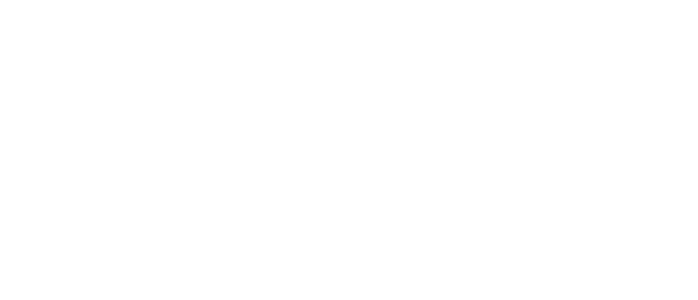
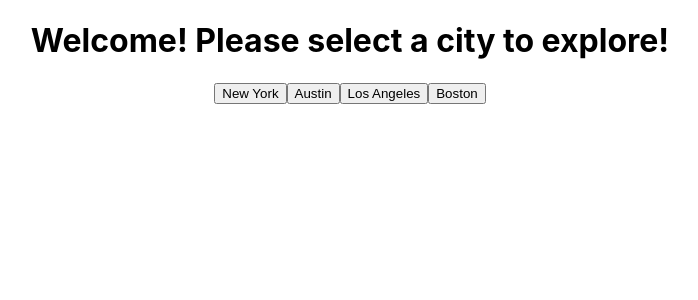
Before and after one commit to cmur11/apartmentreviewfrontend, a React (Create React App) app: page /welcome in a window 1280 px wide. Shown: the top 300 px of the page, without its empty margins (290-988 px from the left). Built offline with nearby package versions, Linux system fonts and the light colour scheme.

Commit message:
work in progress

```diff
--- a/src/components/App.js
+++ b/src/components/App.js
@@ -1,15 +1,16 @@
 // import logo from './logo.svg';
 import react, {useState, useEffect} from "react"
+import Cities from "./Cities"
 import LoginForm from "./LoginForm"
 import ListingContainer from "./ListingContainer.js"
 import {Route, BrowserRouter as Router, Switch, Link} from "react-router-dom";
 import '../App.css';
 
 function App() {
+ const [city, setCity] = useState("")
 
 
-
-
+console.log(city)
 
   return (
     <div className="App">
@@ -17,9 +18,11 @@
         <Route exact path="/login">
           <LoginForm />
         </Route>
-
+        <Route exact path = "/welcome">
+          <Cities setCity = {setCity}/>
+        </Route>
         <Route exact path="/home">
-          <ListingContainer />
+          <ListingContainer city = {city} setCity = {setCity}/>
         </Route>
       </Router>
     </div>
--- /dev/null
+++ b/src/components/Cities.js
@@ -0,0 +1,18 @@
+import { Link } from "react-router-dom";
+import react, {useState} from "react"
+function Cities({setCity}){
+
+    return(
+        <div className = "City Selector">
+        <h1>Welcome! Please select a city to explore!</h1>
+        <Link to ="/home">
+        <button onClick = {(e) => setCity(e.target.value)} value = "Manhattan">New York</button>
+        <button onClick = {(e) => setCity(e.target.value)} value = "Austin">Austin</button>
+        <button onClick = {(e) => setCity(e.target.value)} value = "Los Angeles">Los Angeles</button>
+        <button onClick = {(e) => setCity(e.target.value)} value = "Boston">Boston</button>
+        </Link>
+        </div>
+    )
+}
+
+export default Cities;
--- a/src/components/Filter.js
+++ b/src/components/Filter.js
@@ -45,13 +45,13 @@
             </select>
 
 
-        <label className = "priceLabel" >Price:</label>
+        <label className = "priceLabel" >Max Price:</label>
         <select class = "Price" onChange = {(e) => setPrice(e.target.value)}>
         <option value = "All"> </option>
         <option value = "800">$800</option>
-        <option value = "1000">$1,000+</option>
-        <option value = "1200">$1,200+</option>
-        <option value = "1500">$1,500+</option>
+        <option value = "1000">$1,000</option>
+        <option value = "1200">$1,200</option>
+        <option value = "1500">$1,500</option>
         </select>
         <input type = "submit"/>
 
--- a/src/components/ListingCards.js
+++ b/src/components/ListingCards.js
@@ -1,22 +1,25 @@
 import react, {useState} from "react"
 // import { Card, Icon } from 'semantic-ui-react'
+import OneListing from "./OneListing"
 
 function ListingCards({listing, user}){
     // console.log(listing)
+    const [oneListing, setOneListing] = useState([])
     // console.log(user)
-    console.log(listing.photos)
-    let x = listing.photos
+
+    console.log(oneListing)
 
     return(
         <>
-        <div className = "listing">
-            <h4>Address:{listing.address}, {listing.city}, {listing.state}, {listing.zip_code}</h4>
+        {/* {oneListing} ? <OneListing/> : */}
+        <div  className = "listing">
+            <h4 onClick = {(e) => setOneListing(listing)}>Address:{listing.address}, {listing.city}, {listing.state}, {listing.zip_code}</h4>
             <h5>${listing.price}</h5>
             <p>Bedrooms:{listing.bedrooms}</p>
             <p>Bathrooms:{listing.bedrooms}</p>
             <p>Sqft:{listing.sqft}</p>
             <p>Neighborhood: {listing.neighborhood}</p>
-            <img alt = {listing.address} src = {listing.photos}/>
+            <img onClick = {(e) => setOneListing(listing)} alt = {listing.address} src = {listing.photos}/>
         </div>
         </>
     )
--- a/src/components/ListingContainer.js
+++ b/src/components/ListingContainer.js
@@ -3,7 +3,7 @@
 import ListingCards from "./ListingCards"
 import Filter from "./Filter"
 
-function ListingContainer(){
+function ListingContainer({city, setCity}){
     const [user,setUser] = useState([])
     const [listings,setListings] = useState([])
     //  console.log(user)
@@ -20,10 +20,14 @@
         .then(res => res.json())
         .then((listings) => setListings(listings))
        }, [])
-// console.log(listings)
-// console.log(listing.user)
-// console.log(user)
-       const listedApartments = listings.map((listing) => {
+
+       const filteredWithCity = listings.filter((listing) => listing.city == city)
+       console.log(filteredWithCity)
+
+    //    const filteredForSearch = filteredWithCity.filter((listing) => listing.price <= price && listing.bedroom >= bedroom && listing.bathroom >= bathroom )
+
+
+       const listedApartments = filteredWithCity.map((listing) => {
            return(
                <ListingCards listing = {listing} key = {listing.id} user = {user}/>
            )
@@ -52,8 +56,13 @@
         <div>
             <h1>Welcome {user.username}</h1>
             <Filter filterSearch = {filterSearch} distinctNeighborhoods = {distinctNeighborhoods}/>
+            <p onClick = {(e) => setCity("Austin")}>Austin</p>
+            <p onClick = {(e) => setCity("Boston")}>Boston</p>
+            <p onClick = {(e) => setCity("Los Angeles")}>Los Angeles</p>
+            <p onClick = {(e) => setCity("Manhattan")}>New York</p>
        {listedApartments}
-       {NeighborhoodList}
+       {/* {NeighborhoodList} */}
+
        </div>
     )
 }
--- a/src/components/LoginForm.js
+++ b/src/components/LoginForm.js
@@ -28,7 +28,7 @@
         {/* <Header as='h1' color="grey">Sign In</Header> */}
         <form
         //  onSubmit={handleSubmit}
-          href="/home"
+          href="/welcome"
           className="login-form"
 
         >
@@ -46,7 +46,7 @@
               placeholder="Password"
               onChange={(e) => (setPassword(e.target.value))}
             />
-          <Link to="/home">
+          <Link to="/welcome">
 
            <button animated
             type="submit"
--- /dev/null
+++ b/src/components/OneListing.js
@@ -0,0 +1,15 @@
+function OneListing({listing}){
+    return(
+        <div  className = "oneListing">
+        <h4 >Address:{listing.address}, {listing.city}, {listing.state}, {listing.zip_code}</h4>
+        <h5>${listing.price}</h5>
+        <p>Bedrooms:{listing.bedrooms}</p>
+        <p>Bathrooms:{listing.bedrooms}</p>
+        <p>Sqft:{listing.sqft}</p>
+        <p>Neighborhood: {listing.neighborhood}</p>
+        <img  alt = {listing.address} src = {listing.photos}/>
+    </div>
+    )
+}
+
+export default OneListing;
```
